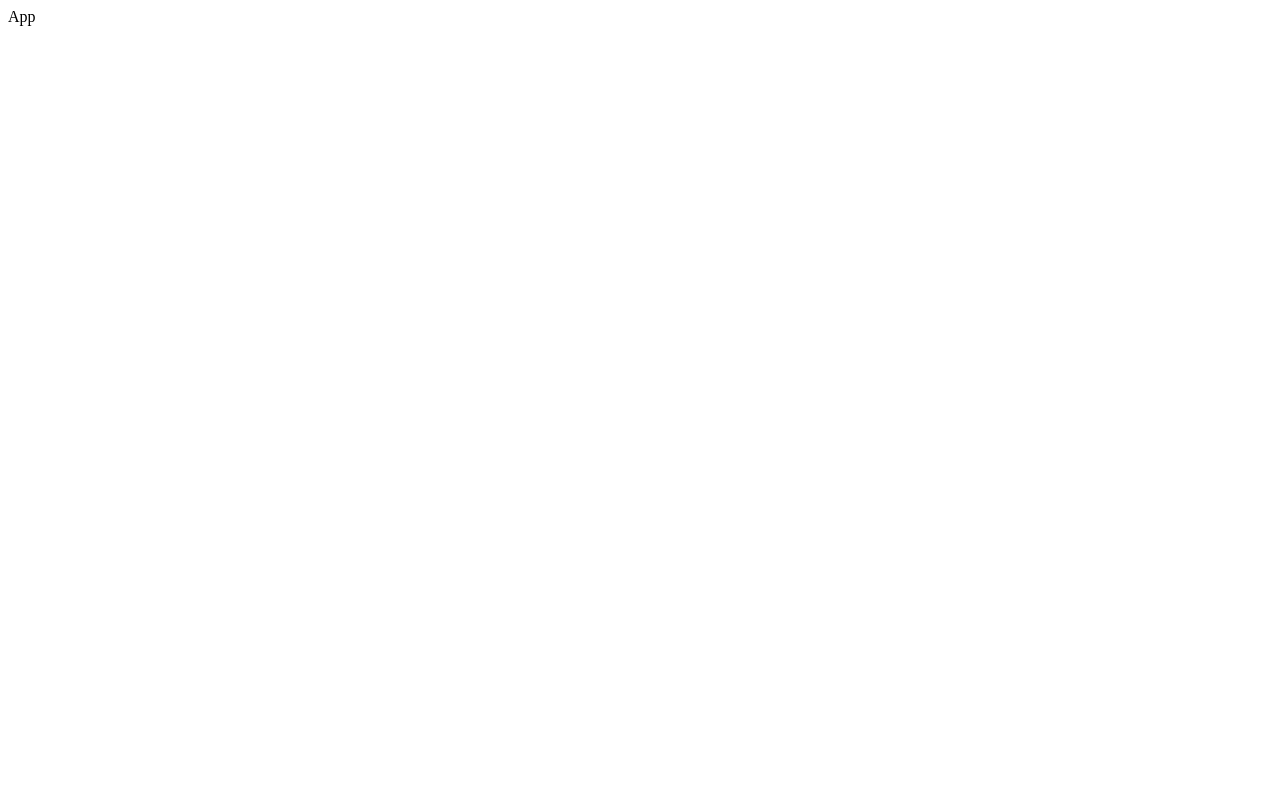
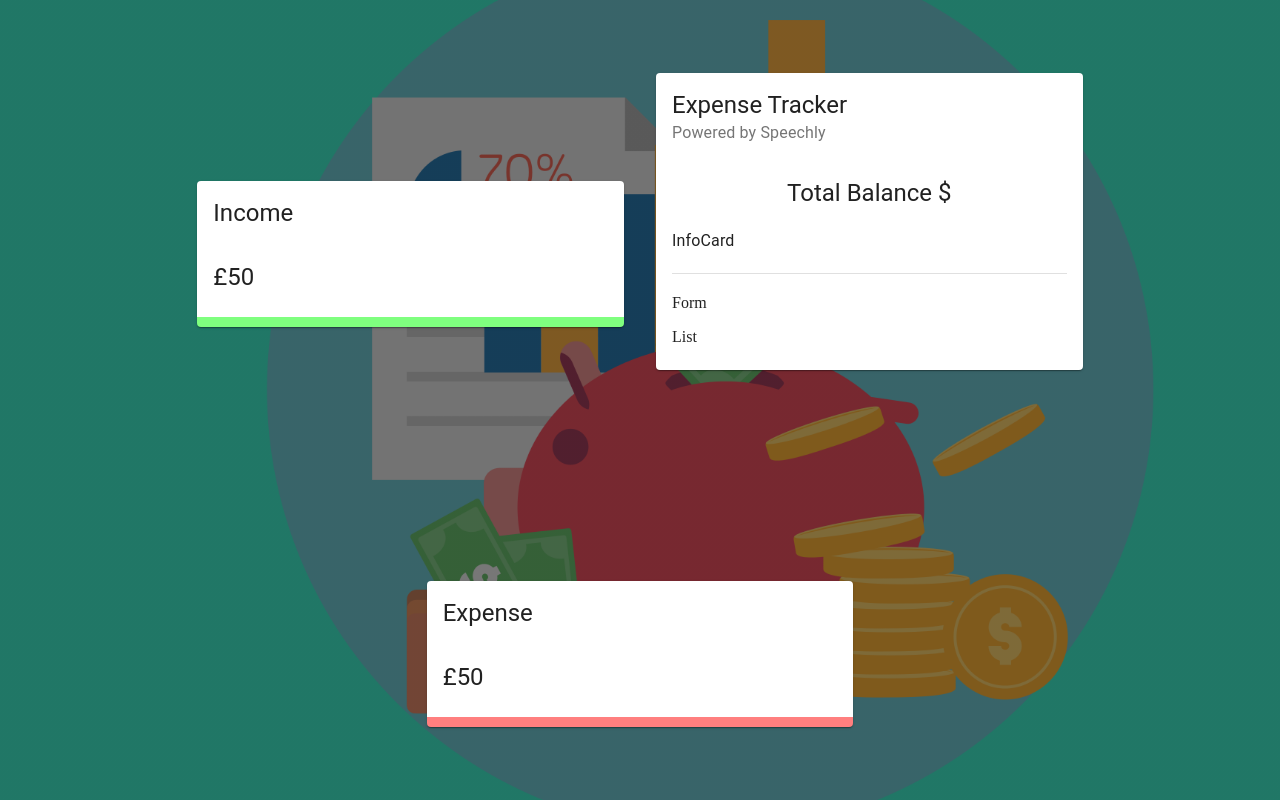
Before and after one commit to ArtusU/budget_tracker, a React (Create React App) app: page / in a window 1280 px wide. Built offline with nearby package versions, Linux system fonts and the light colour scheme.

Commit message:
Main.jsx

```diff
--- a/src/App.js
+++ b/src/App.js
@@ -1,7 +1,36 @@
 import React from "react";
+import { Grid } from "@material-ui/core";
+
+import useStyles from "./styles";
+
+import Details from "./components/Details/Details";
+import Main from "./components/Main/Main";
 
 const App = () => {
-  return <div>App</div>;
+  const classes = useStyles();
+
+  return (
+    <div>
+      <Grid
+        className={classes.grid}
+        container
+        spacing={0}
+        alignItems="center"
+        justify="center"
+        style={{ height: "100vh" }}
+      >
+        <Grid item xs={12} sm={4} className={classes.mobile}>
+          <Details title="Income" />
+        </Grid>
+        <Grid item xs={12} sm={4} className={classes.main}>
+          <Main />
+        </Grid>
+        <Grid item xs={12} sm={4} className={classes.last}>
+          <Details title="Expense" />
+        </Grid>
+      </Grid>
+    </div>
+  );
 };
 
 export default App;
--- /dev/null
+++ b/src/components/Details/Details.jsx
@@ -0,0 +1,20 @@
+import React from "react";
+import { Card, CardHeader, CardContent, Typography } from "@material-ui/core";
+import { Doughnut } from "react-chartjs-2";
+import useStyles from "./styles";
+
+const Details = ({title}) => {
+  const classes = useStyles();
+
+  return (
+    <Card className={title === 'Income' ?  classes.income : classes.expense}>
+      <CardHeader title={title} />
+      <CardContent>
+        <Typography variant="h5">£50</Typography>
+        {/* <Doughnut data="data" /> */}
+      </CardContent>
+    </Card>
+  );
+};
+
+export default Details;
--- /dev/null
+++ b/src/components/Details/styles.js
@@ -0,0 +1,10 @@
+import { makeStyles } from "@material-ui/core/styles";
+
+export default makeStyles(() => ({
+  income: {
+    borderBottom: "10px solid rgba(0, 255, 0, 0.5)",
+  },
+  expense: {
+    borderBottom: "10px solid rgba(255, 0, 0, 0.5)",
+  },
+}));
--- /dev/null
+++ b/src/components/Main/Main.jsx
@@ -0,0 +1,41 @@
+import React from "react";
+import {
+  Card,
+  CardHeader,
+  CardContent,
+  Typography,
+  Grid,
+  Divider,
+} from "@material-ui/core";
+import useStyles from "./styles";
+
+const Main = () => {
+  const classes = useStyles();
+  return (
+    <Card className={classes.root}>
+      <CardHeader title="Expense Tracker" subheader="Powered by Speechly" />
+      <CardContent>
+        <Typography align="center" variant="h5">
+          Total Balance $
+        </Typography>
+        <Typography
+          variant="subtitle1"
+          style={{ lineHeight: "1.5em", marginTop: "20px" }}
+        >
+          InfoCard
+        </Typography>
+        <Divider className={classes.divider} />
+        Form
+      </CardContent>
+      <CardContent className={classes.cartContent}>
+        <Grid container spacing={2}>
+          <Grid item xs={12}>
+            List
+          </Grid>
+        </Grid>
+      </CardContent>
+    </Card>
+  );
+};
+
+export default Main;
--- /dev/null
+++ b/src/components/Main/styles.js
@@ -0,0 +1,24 @@
+import { makeStyles } from "@material-ui/core/styles";
+
+export default makeStyles((theme) => ({
+  media: {
+    height: 0,
+    paddingTop: "56.25%", // 16:9
+  },
+  expand: {
+    transform: "rotate(0deg)",
+    marginLeft: "auto",
+    transition: theme.transitions.create("transform", {
+      duration: theme.transitions.duration.shortest,
+    }),
+  },
+  expandOpen: {
+    transform: "rotate(180deg)",
+  },
+  cartContent: {
+    paddingTop: 0,
+  },
+  divider: {
+    margin: "20px 0",
+  },
+}));
--- /dev/null
+++ b/src/index.css
@@ -0,0 +1,9 @@
+#root, body, html {
+    height: 100%;
+    margin: 0;
+}
+
+body {
+    background: linear-gradient( rgba(0, 0, 0, 0.5), rgba(0, 0, 0, 0.5) ), url(./assets/money.png);
+    background-size: cover;
+}
--- a/src/index.js
+++ b/src/index.js
@@ -2,5 +2,6 @@
 import ReactDOM from "react-dom";
 
 import App from "./App";
+import "./index.css";
 
 ReactDOM.render(<App />, document.getElementById("root"));
--- /dev/null
+++ b/src/styles.js
@@ -0,0 +1,30 @@
+import { makeStyles } from "@material-ui/core/styles";
+
+export default makeStyles((theme) => ({
+  desktop: {
+    [theme.breakpoints.up("sm")]: {
+      display: "none",
+    },
+  },
+  mobile: {
+    [theme.breakpoints.down("sm")]: {
+      display: "none",
+    },
+  },
+  main: {
+    [theme.breakpoints.up("sm")]: {
+      paddingBottom: "5%",
+    },
+  },
+  last: {
+    [theme.breakpoints.down("sm")]: {
+      marginBottom: theme.spacing(3),
+      paddingBottom: "200px",
+    },
+  },
+  grid: {
+    "& > *": {
+      margin: theme.spacing(2),
+    },
+  },
+}));
```
Also changed, not shown: src/assets/money.png (added).
